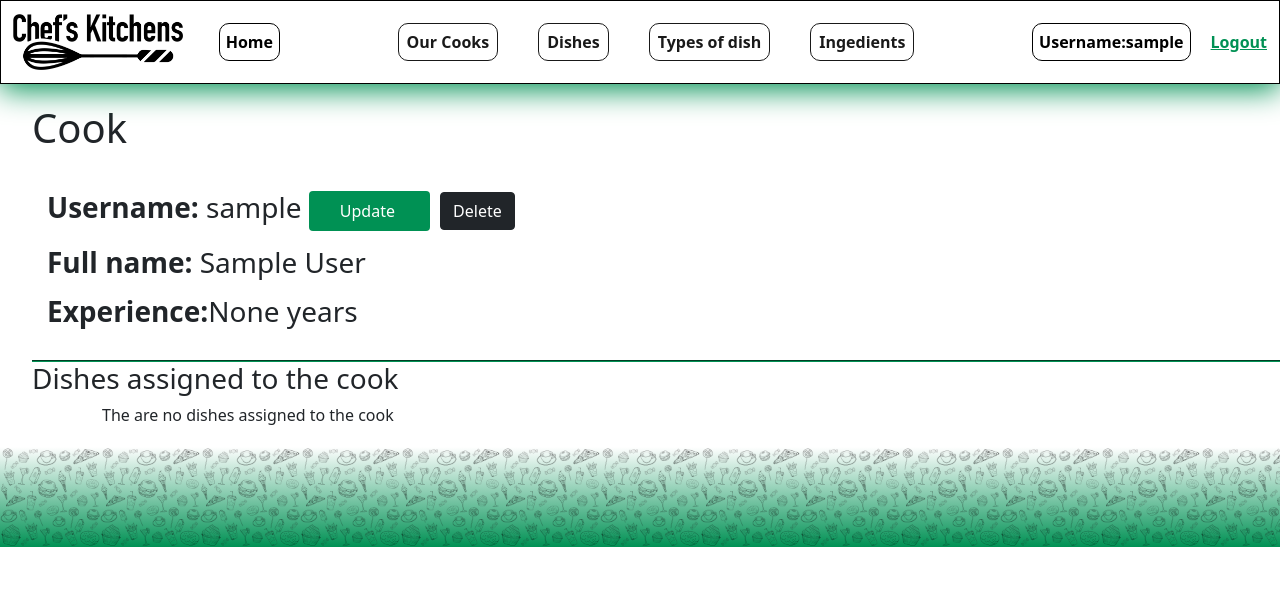
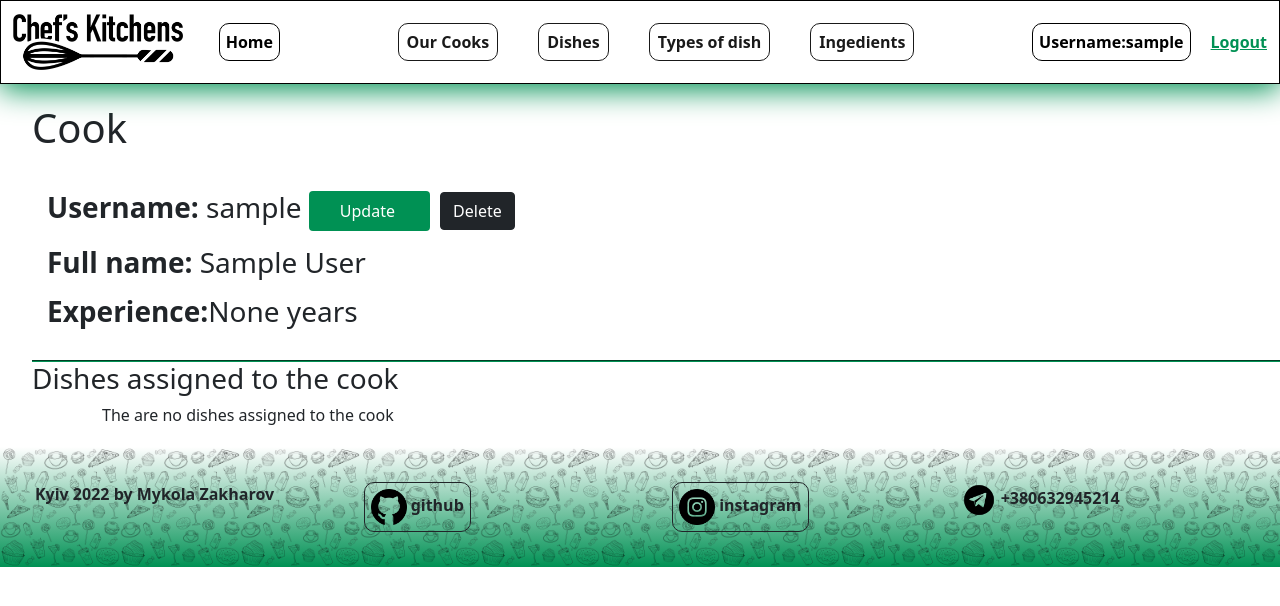
Before and after one commit to KolyaZakharov/Restaurant-Kitchen-Service, a Django app: page /cook/1 in a window 1280 px wide. Shown: the top 606 px of the page. Run offline with Django 4.2, Linux system fonts and the light colour scheme; the visitor is signed in with stand-in values (Sample User, id 1); data comes from the database, SQL or seed files in the repository; data that the repository does not hold is empty; some libraries are stand-ins or nearby versions.

Commit message:
added info on footer

```diff
--- a/restaurant_kitchen/views.py
+++ b/restaurant_kitchen/views.py
@@ -44,7 +44,7 @@ def index(request):
 class DishListView(LoginRequiredMixin, SearchMixin, generic.ListView):
     model = Dish
     queryset = Dish.objects.all().select_related("dish_type")
-    paginate_by = 15
+    paginate_by = 10
 
 
 class DishDitailView(LoginRequiredMixin, generic.DetailView):
@@ -78,7 +78,7 @@ class DishTypeListView(LoginRequiredMixin, SearchMixin, generic.ListView):
     model = DishType
     template_name = "restaurant_kitchen/dish_type_list.html"
     context_object_name = "dish_type_list"
-    paginate_by = 15
+    paginate_by = 10
 
 
 class DishTypeDetailView(LoginRequiredMixin, generic.DetailView):
@@ -109,7 +109,7 @@ class DishTypeDeleteView(LoginRequiredMixin, generic.DeleteView):
 
 class IngredientListView(LoginRequiredMixin, SearchMixin, generic.ListView):
     model = Ingredient
-    paginate_by = 15
+    paginate_by = 10
 
 
 class IngredientCreateView(LoginRequiredMixin, generic.CreateView):
@@ -134,7 +134,7 @@ class IngredientDeleteView(LoginRequiredMixin, generic.DeleteView):
 
 class CookListView(LoginRequiredMixin, generic.ListView):
     model = Cook
-    paginate_by = 15
+    paginate_by = 10
 
     def get_context_data(self, *, object_list=None, **kwargs):
         context = super(CookListView, self).get_context_data(**kwargs)
--- a/static/css/style.css
+++ b/static/css/style.css
@@ -37,17 +37,25 @@ header{
   color: var(--bs-white);
   background-color: var(--color2);
 }
-.btn-itd2{
+.btn-itd2 {
   display: inline;
   justify-content: flex-end;
   max-width: 200px;
-  margin: 0 auto;
-  margin-right: 10px;
+  margin: 0 10px 0 auto;
   padding: 8px 30px;
   color: var(--bs-white);
   background-color: var(--color2);
+}
+.btn-item-itd2{
+  display: inline;
+  justify-content: flex-end;
+  max-width: 200px;
+  margin: 0 10px 0 auto;
+  padding: 8px 30px;
+  color: var(--bs-white);
+  background-color: var(--color5);
+}
 
-}
 .btn-itd:hover{
   color: var(--bs-white);
   background-color: var(--color5);
@@ -61,10 +69,14 @@ header{
   background-color: var(--color6);
   padding-top: 30px;
 }
-
+.i {
+  font-size: 25px;
+  color: var(--color2);
+}
 .about i {
   font-size: 25px;
   color: var(--color2);
+  height: 25px;
 }
 .num{
   font-size: 25px;
@@ -108,7 +120,6 @@ header{
 }
 
 .navbar .container{
-
   height: inherit;
   display: flex;
   justify-content: space-between;
@@ -145,19 +156,11 @@ background-color: var(--color2)
 }
 
 /*lists*/
-.list-content{
-  background-color: var(--color6);
-  height: max-content;
-}
-
-
 
 footer{
-
   background:  url(../img/pattern5.png), linear-gradient(0deg, var(--color2), var(--color6));
-  /*box-shadow: 0 6px 30px var(--color2);*/
   background-size: contain;
-  padding: 50px;
+  padding: 35px;
 }
 /*backgroun for list pages*/
 
@@ -222,3 +225,8 @@ footer{
 .login-wrapper{
   background: linear-gradient(to left, var(--color2), var(--color6))
 }
+
+.list-content{
+  height: max-content;
+  background: var(--color6);
+}
--- a/templates/base.html
+++ b/templates/base.html
@@ -22,10 +22,12 @@
 
 {% endblock %}
 
-{#            {% block pagination %}#}
-{#                {% include "includes/pagination.html" %}#}
-{#            {% endblock %}#}
-{% block footer %}<footer  id="footer" ></footer>{% endblock %}
+{% block pagination %}
+    {% include "includes/pagination.html" %}
+{% endblock %}
+{% block footer %}
+  {% include "includes/footer.html" %}
+{% endblock %}
 <script src="https://cdn.jsdelivr.net/npm/bootstrap@5.3.0-alpha1/dist/js/bootstrap.bundle.min.js" integrity="sha384-w76AqPfDkMBDXo30jS1Sgez6pr3x5MlQ1ZAGC+nuZB+EYdgRZgiwxhTBTkF7CXvN" crossorigin="anonymous"></script>
 </body>
 </html>
--- /dev/null
+++ b/templates/includes/footer.html
@@ -0,0 +1,39 @@
+{% load static %}
+<body>
+  <footer  id="footer" >
+    <div class="row">
+      <div class="col-3">
+        <strong> Kyiv 2022 by Mykola Zakharov</strong>
+      </div>
+      <div class="col-3">
+        <strong>
+          <a class="nav-link active text-dark btn-zkh nav__link" aria-current="page" href="https://github.com/KolyaZakharov"  target="_blank">
+            <img src="{% static 'img/github.png' %}" alt="github" height="36px">
+            github
+          </a>
+        </strong>
+      </div>
+      <div class="col-3">
+        <strong>
+          <a class="nav-link active text-dark btn-zkh nav__link" aria-current="page" href="https://www.instagram.com/zakharov7174"  target="_blank">
+            <img src="{% static 'img/instagram.png' %}" alt="github" height="36px">
+            instagram
+          </a>
+        </strong>
+      </div>
+      <div class="col-3">
+        <strong>
+          <div >
+            <img src="{% static 'img/telegram.png' %}" alt="github" height="36px">
+            +380632945214
+          </div>
+        </strong>
+      </div>
+
+    </div>
+
+
+
+
+  </footer>
+</body>
--- a/templates/includes/pagination.html
+++ b/templates/includes/pagination.html
@@ -1,19 +1,22 @@
   {% if is_paginated %}
+  <div class="container-fluid">
     <ul class="pagination">
       {% if page_obj.has_previous %}
         <li class="pege-item">
-          <a class="page-link" href="?page={{ page_obj.previous_page_number }}">prev</a>
+          <a class="btn btn-itd2" href="?page={{ page_obj.previous_page_number }}">prev</a>
         </li>
       {% endif %}
 
       <li class="page-item active">
-        <span class="page-link">{{ page_obj.number }} of {{ paginator.num_pages }}</span>
+        <span class="btn btn-item-itd2">{{ page_obj.number }} of {{ paginator.num_pages }}</span>
       </li>
 
       {% if page_obj.has_next %}
         <li class="pege-item">
-          <a class="page-link" href="?page={{ page_obj.next_page_number }}">next</a>
+          <a class="btn btn-itd2" href="?page={{ page_obj.next_page_number }}">next</a>
         </li>
       {% endif %}
     </ul>
+  </div>
+
   {% endif %}
--- a/templates/restaurant_kitchen/dish_list.html
+++ b/templates/restaurant_kitchen/dish_list.html
@@ -25,7 +25,7 @@
        <strong>
          <a class="link-zkh" href="{% url 'restaurant_kitchen:dish-detail' pk=dish.id %}">{{dish.name}}</a>
        </strong>
-      (price:{{dish.price}} type: {{ dish.dish_type }}
+      (price:{{dish.price}} type: {{ dish.dish_type }})
       </p>
     </li>
     {% endfor %}
```
Also changed, not shown: templates/restaurant_kitchen/dish_detail.html (+12 -16 lines), static/img/github.png (added), static/img/instagram.png (added), static/img/telegram.png (added).
